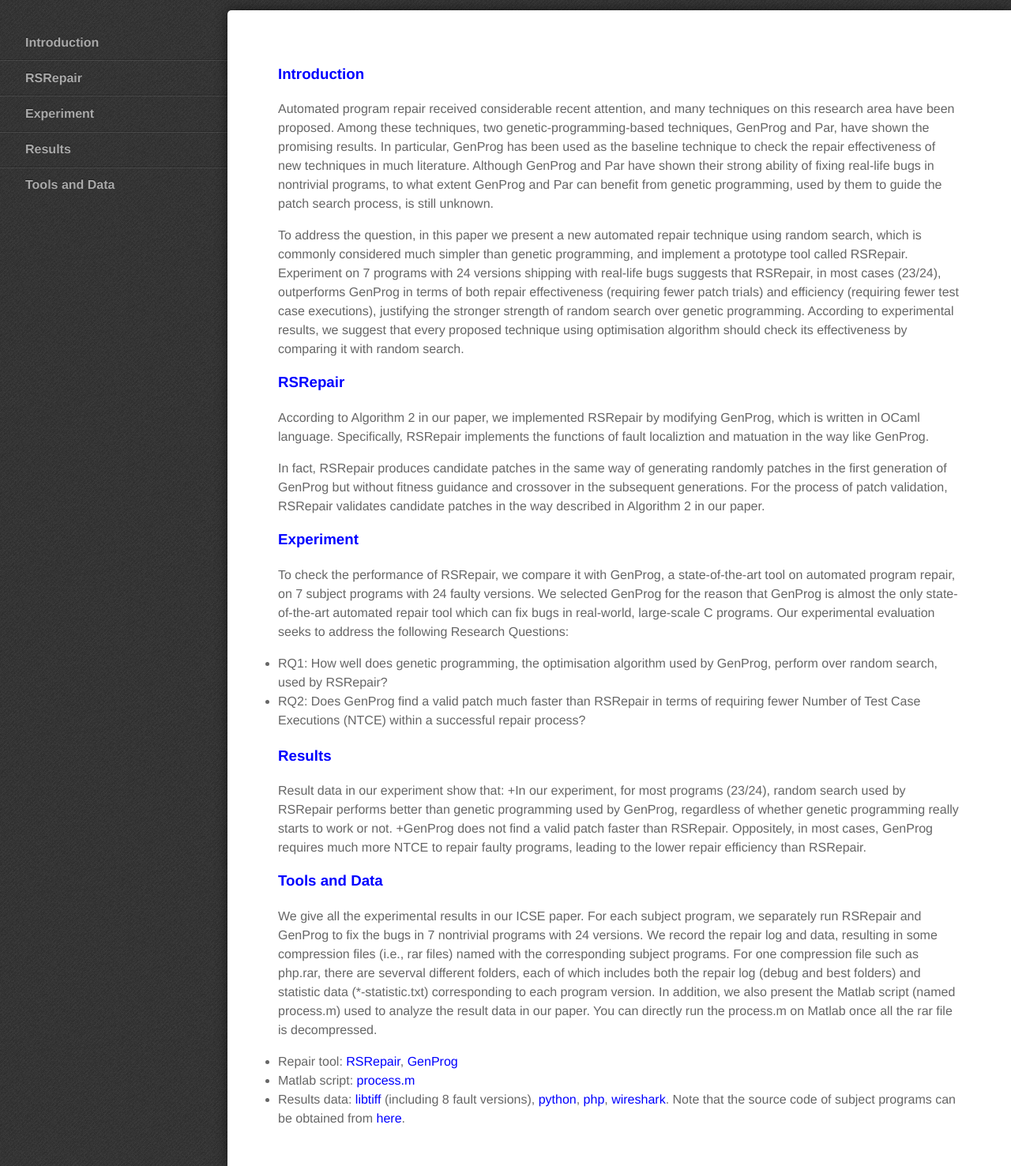
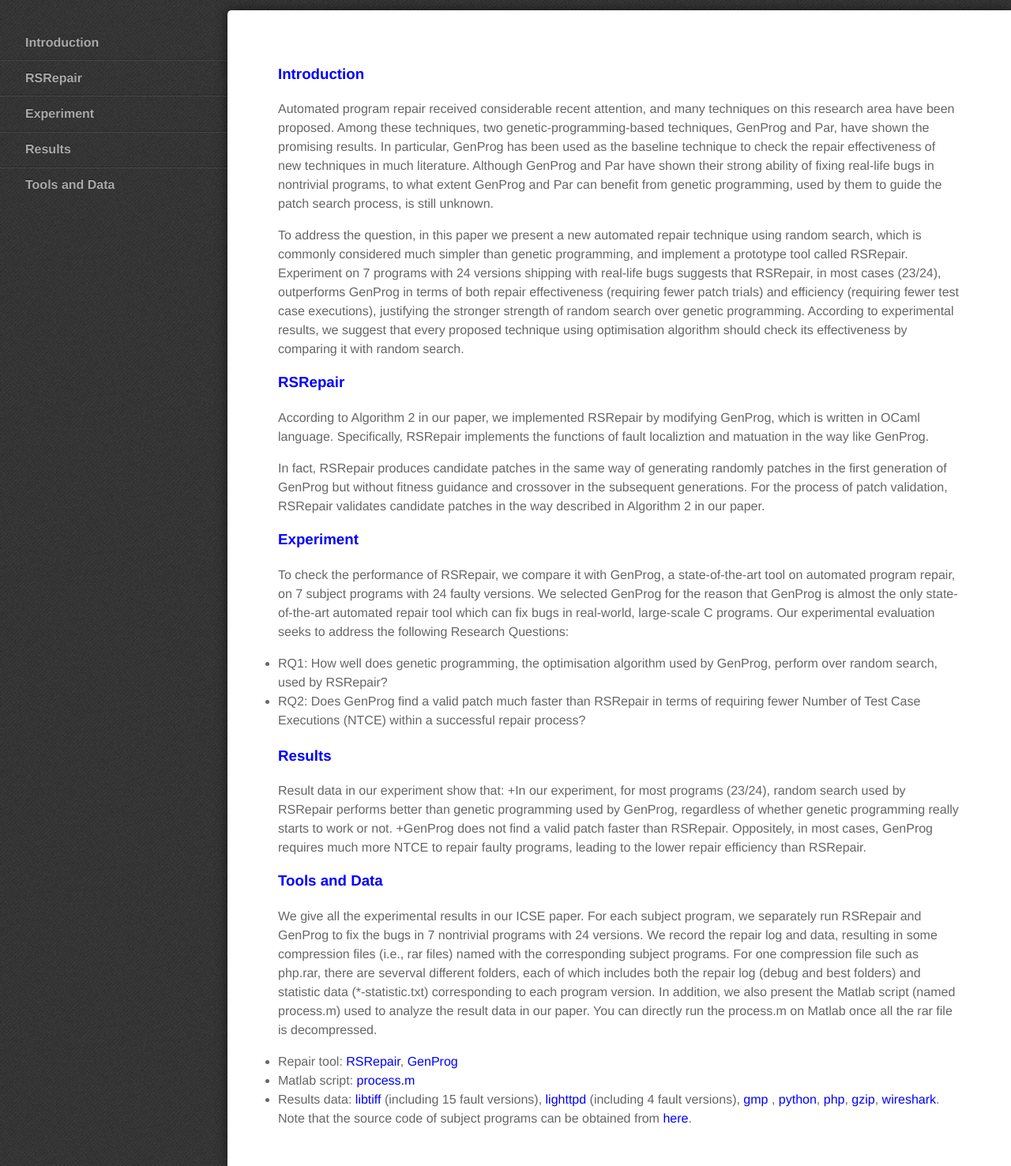
Before and after one commit to qiyuhua/qiyuhua.github.com, a Jekyll site: the page built from projects/rsrepair/index.md, in a window 1280 px wide. Shown: the whole page at 79% size. Built offline with Jekyll 4.4.1, drawn with Linux system fonts in a browser that asks for light colours; Markdown is read by kramdown in place of the engine named in the settings.

Commit message:
rsrepair

```diff
--- a/projects/rsrepair/index.md
+++ b/projects/rsrepair/index.md
@@ -50,4 +50,4 @@
 
   + Repair tool: [RSRepair](http://sourceforge.net/projects/rsrepair/files/RSRepair.tar.bz2), [GenProg](http://dijkstra.cs.virginia.edu/genprog/)
   + Matlab script: [process.m](http://sourceforge.net/projects/rsrepair/files/process.m)
-  + Results data: [libtiff](http://sourceforge.net/projects/afl/files/libtiff.rar) (including 8 fault versions), [python](http://sourceforge.net/projects/afl/files/python.rar), [php](http://sourceforge.net/projects/afl/files/php.rar), [wireshark](http://sourceforge.net/projects/afl/files/wireshark.rar). Note that the source code of subject programs can be obtained from [here](https://church.cs.virginia.edu/genprog/archive/genprog-105-bugs-tarballs/).
+  + Results data: [libtiff](http://sourceforge.net/projects/rsrepair/files/libtiff.tar.bz2) (including 15 fault versions), [lighttpd](http://sourceforge.net/projects/rsrepair/files/lighttpd.tar.bz2) (including 4 fault versions), [gmp](http://sourceforge.net/projects/rsrepair/files/gmp.tar.bz2) , [python](http://sourceforge.net/projects/rsrepair/files/python.tar.bz2), [php](http://sourceforge.net/projects/rsrepair/files/php.tar.bz2), [gzip](http://sourceforge.net/projects/rsrepair/files/gzip.tar.bz2), [wireshark](http://sourceforge.net/projects/rsrepair/files/wireshark.tar.bz2). Note that the source code of subject programs can be obtained from [here](https://church.cs.virginia.edu/genprog/archive/genprog-105-bugs-tarballs/).
```
